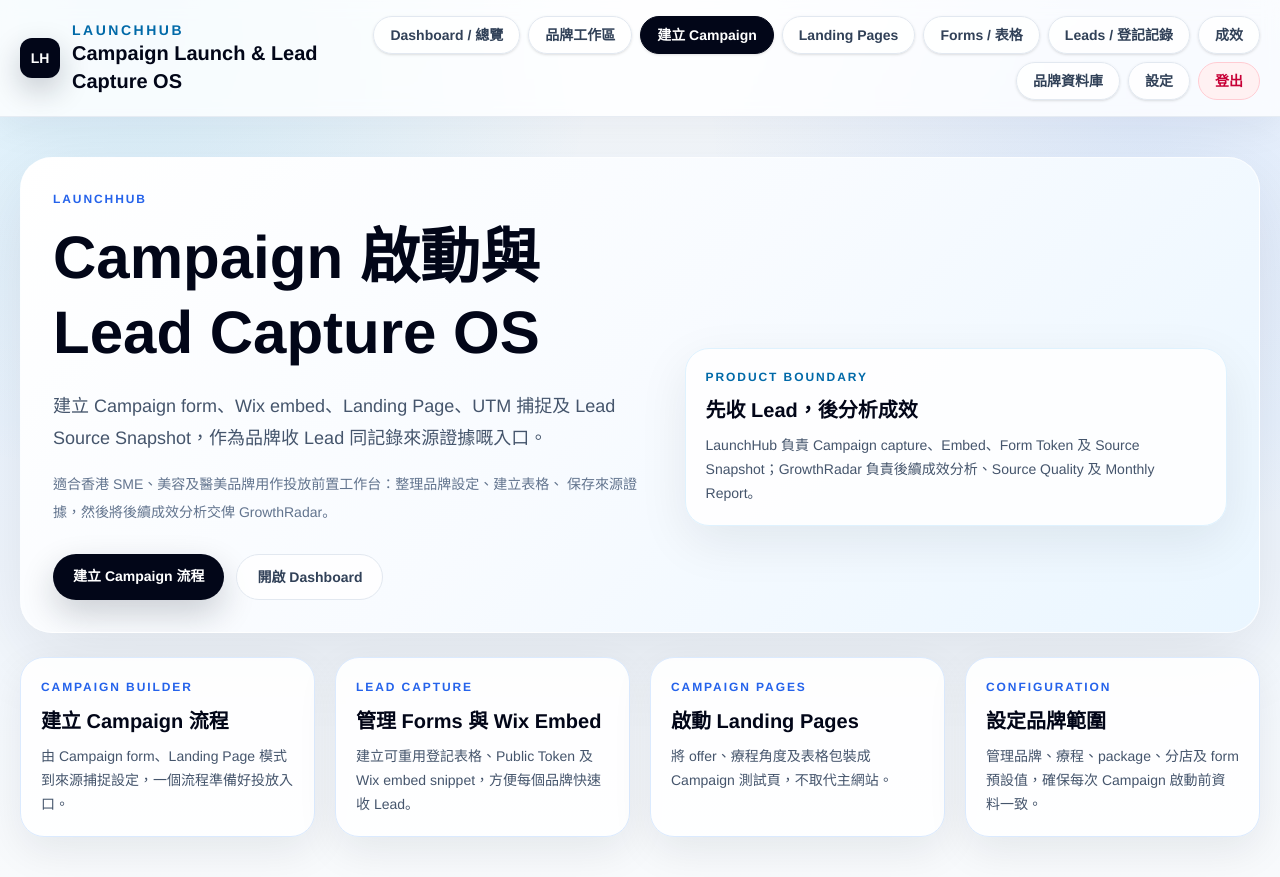
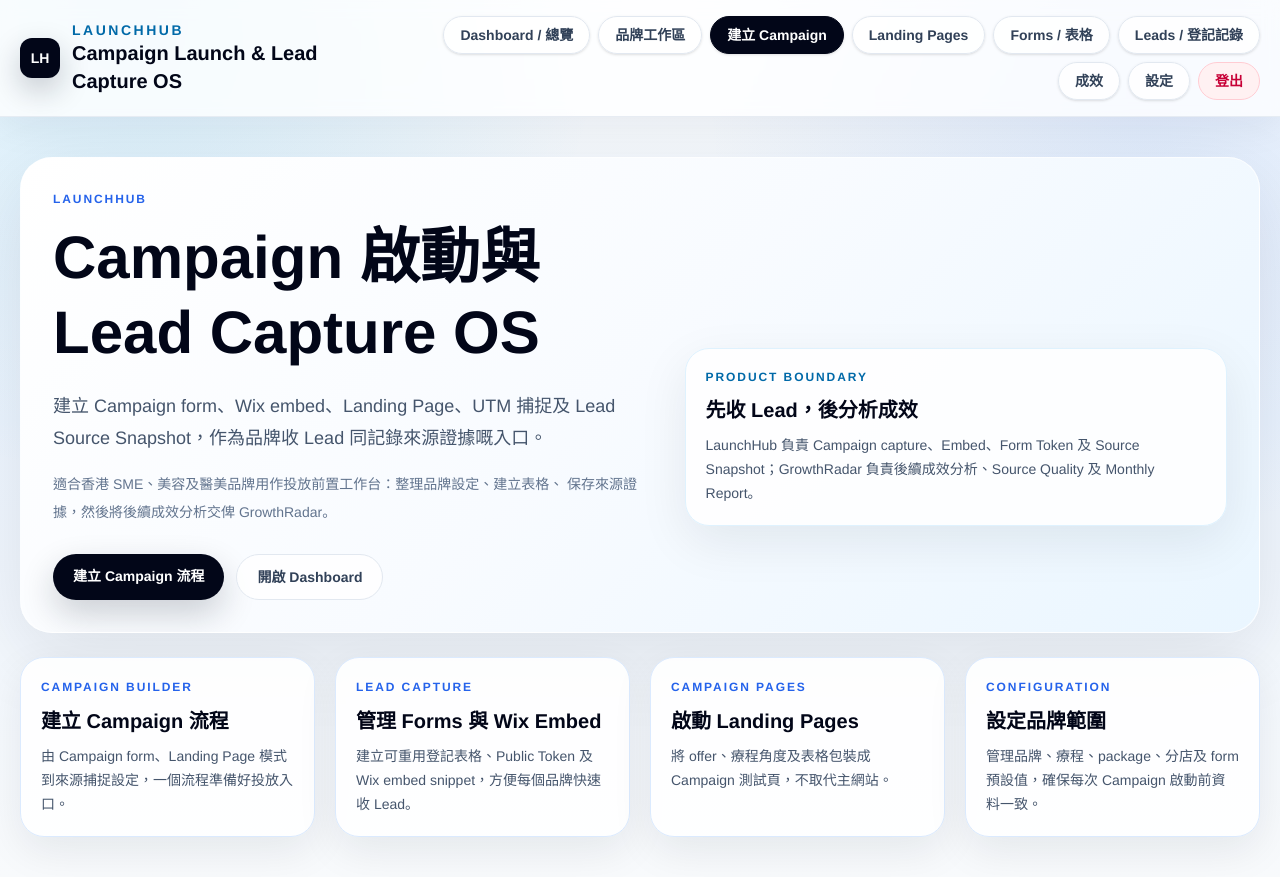
Before and after one commit to kieran97125/growthos-launchhub, a Next.js app: page / in a window 1280 px wide. Built offline with nearby package versions, Linux system fonts and the light colour scheme.

Commit message:
Simplify LaunchHub settings navigation (#17)
Remove internal Forms implementation copy and consolidate duplicate Settings navigation.

```diff
--- a/src/app/forms/page.tsx
+++ b/src/app/forms/page.tsx
@@ -86,13 +86,6 @@
             </div>
           </div>
         </header>
-
-        <section className="mt-5 rounded-2xl border border-emerald-200 bg-emerald-50 px-5 py-4">
-          <p className="text-sm font-bold text-emerald-900">Growth OS Native Admin 已啟用</p>
-          <p className="mt-1 text-sm leading-6 text-emerald-800">
-            建立、修改、複製及 Token 輪替均使用 tenant-scoped RPC；唔會寫入舊 Alyssa-shaped tables。
-          </p>
-        </section>
 
         {message ? (
           <div className="mt-5 rounded-2xl border border-amber-200 bg-amber-50 px-4 py-3 text-sm font-bold text-amber-800">
--- a/src/components/alyssa/AppNav.tsx
+++ b/src/components/alyssa/AppNav.tsx
@@ -8,7 +8,6 @@
   { href: "/forms", label: "Forms / 表格" },
   { href: "/leads", label: "Leads / 登記記錄" },
   { href: "/performance", label: "成效" },
-  { href: "/settings#brand-library", label: "品牌資料庫" },
   { href: "/settings", label: "設定" },
 ];
 
--- a/src/components/alyssa/SettingsNav.tsx
+++ b/src/components/alyssa/SettingsNav.tsx
@@ -1,7 +1,7 @@
 import Link from "next/link";
 
 const settingsItems = [
-  { href: "/settings#brand-library", label: "品牌資料庫" },
+  { href: "/settings", label: "設定總覽" },
   { href: "/settings/brands", label: "品牌" },
   { href: "/settings/treatments", label: "療程" },
   { href: "/settings/packages", label: "Offers / Packages" },
```
